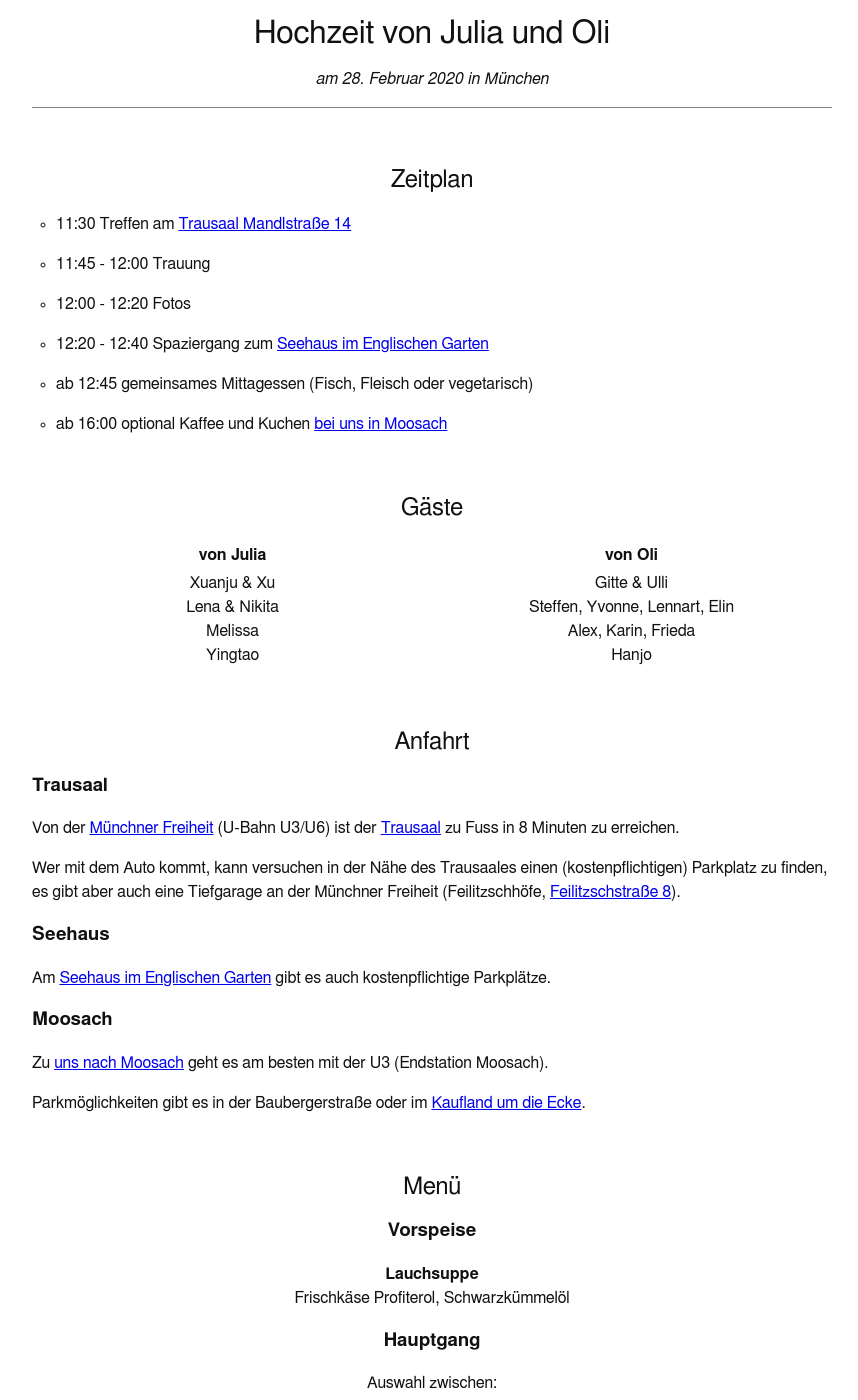
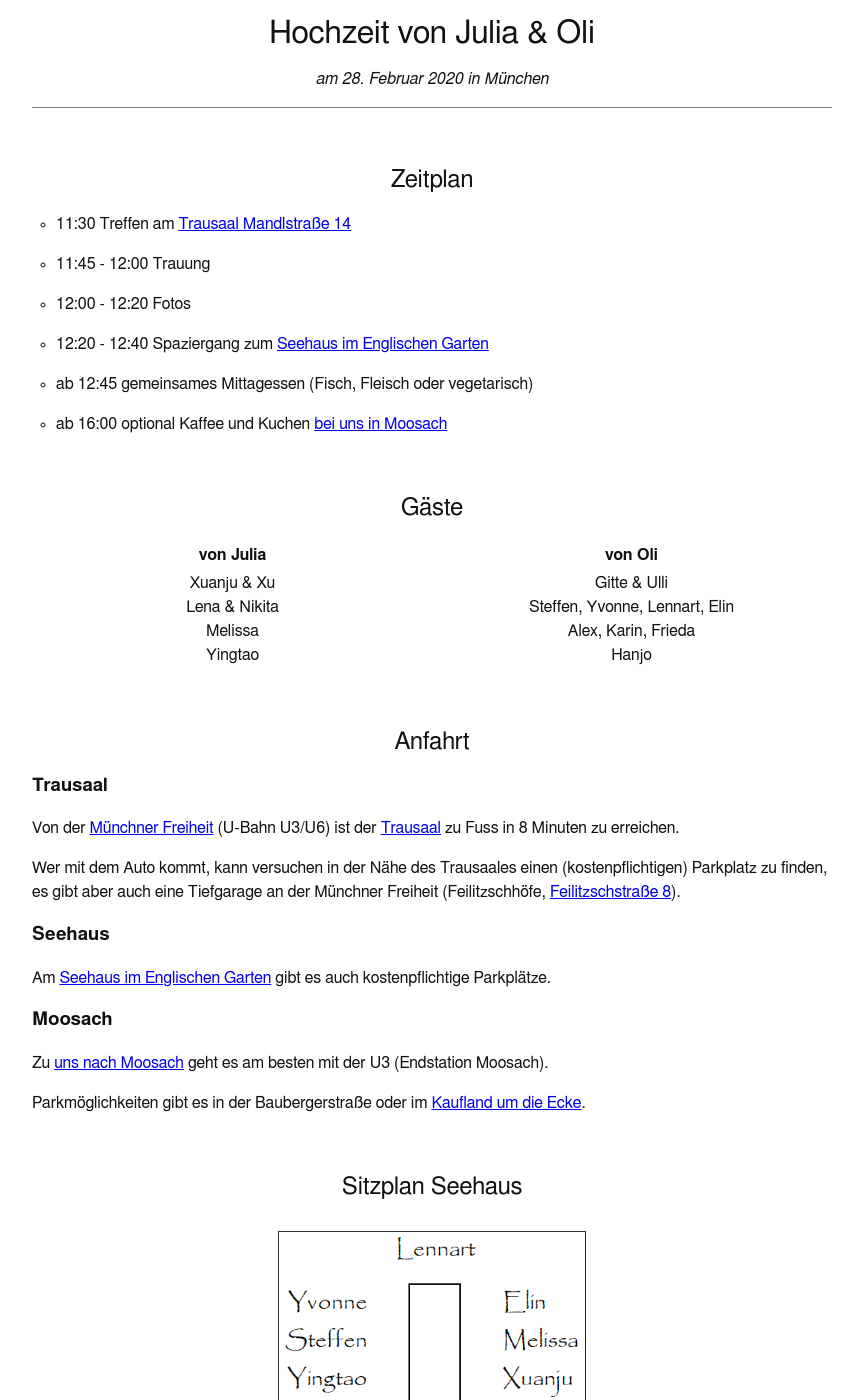
Before and after one commit to oliworx/oliworx.github.com, a Jekyll site: the page built from dQw4w9WgXcQ.md, in a window 1280 px wide and 1400 px high. Shown: the whole window, without its empty margins (208-1066 px from the left). Built offline with Jekyll 4.4.1, drawn with Linux system fonts in a browser that asks for light colours.

Commit message:
Add sitzplan image

```diff
--- a/dQw4w9WgXcQ.md
+++ b/dQw4w9WgXcQ.md
@@ -1,11 +1,11 @@
 ---
 layout: minimum
-title: Hochzeit von Julia und Oli
+title: Hochzeit von Julia & Oli
 description: Wir heiraten!
 ---
 
 <header>
-    <h1>Hochzeit von Julia und Oli</h1>
+    <h1>Hochzeit von Julia & Oli</h1>
     <em>am 28. Februar 2020 in München</em>
 </header>
 
@@ -84,6 +84,10 @@ Parkmöglichkeiten gibt es in der Baubergerstraße oder im
 
 <section style="text-align: center">
 
+## Sitzplan Seehaus
+
+<img src="/img/sitzplan.png" width="330">
+
 ## Menü
 ### Vorspeise
 **Lauchsuppe**
```
Also changed, not shown: img/sitzplan.png (added).
